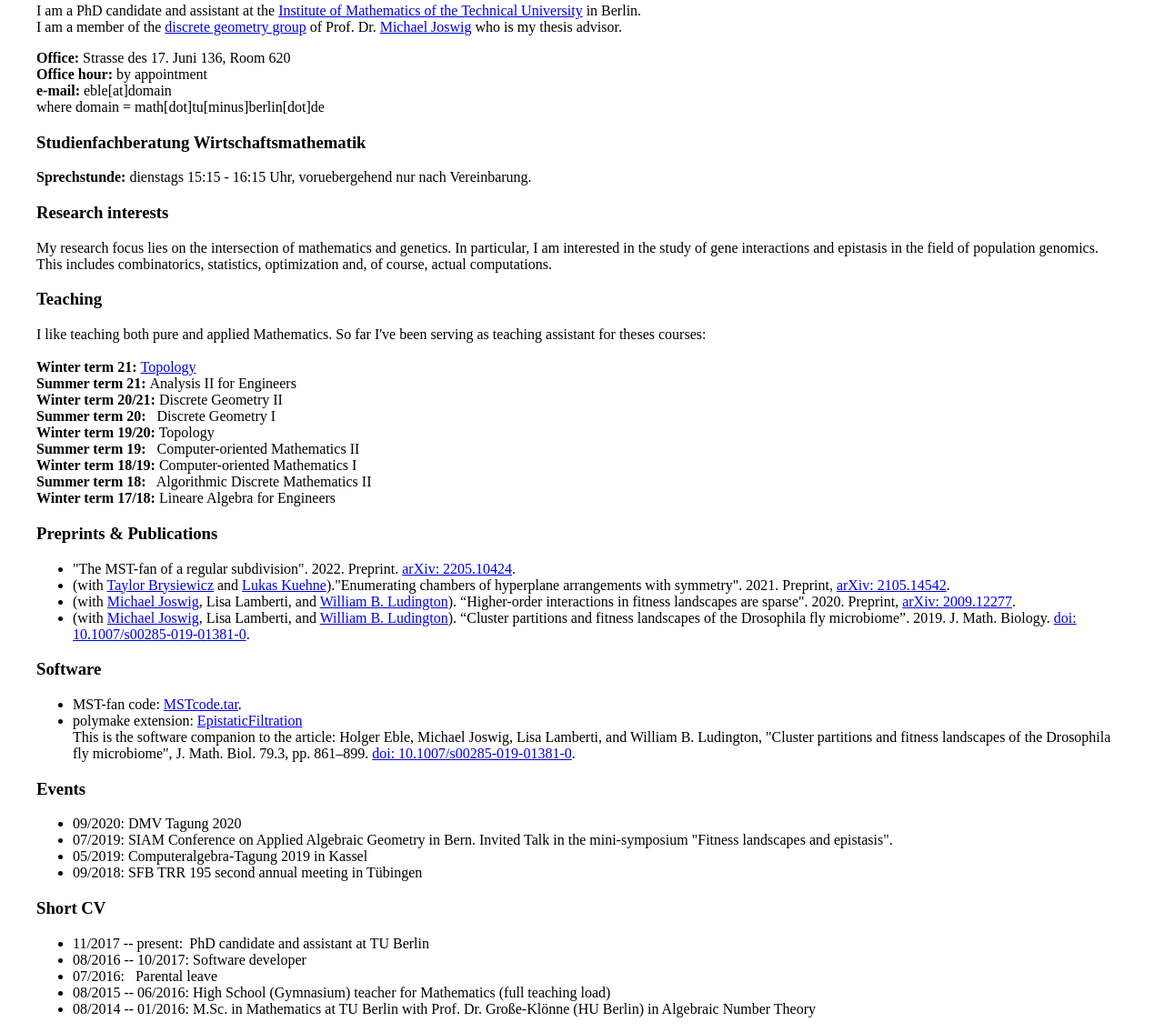
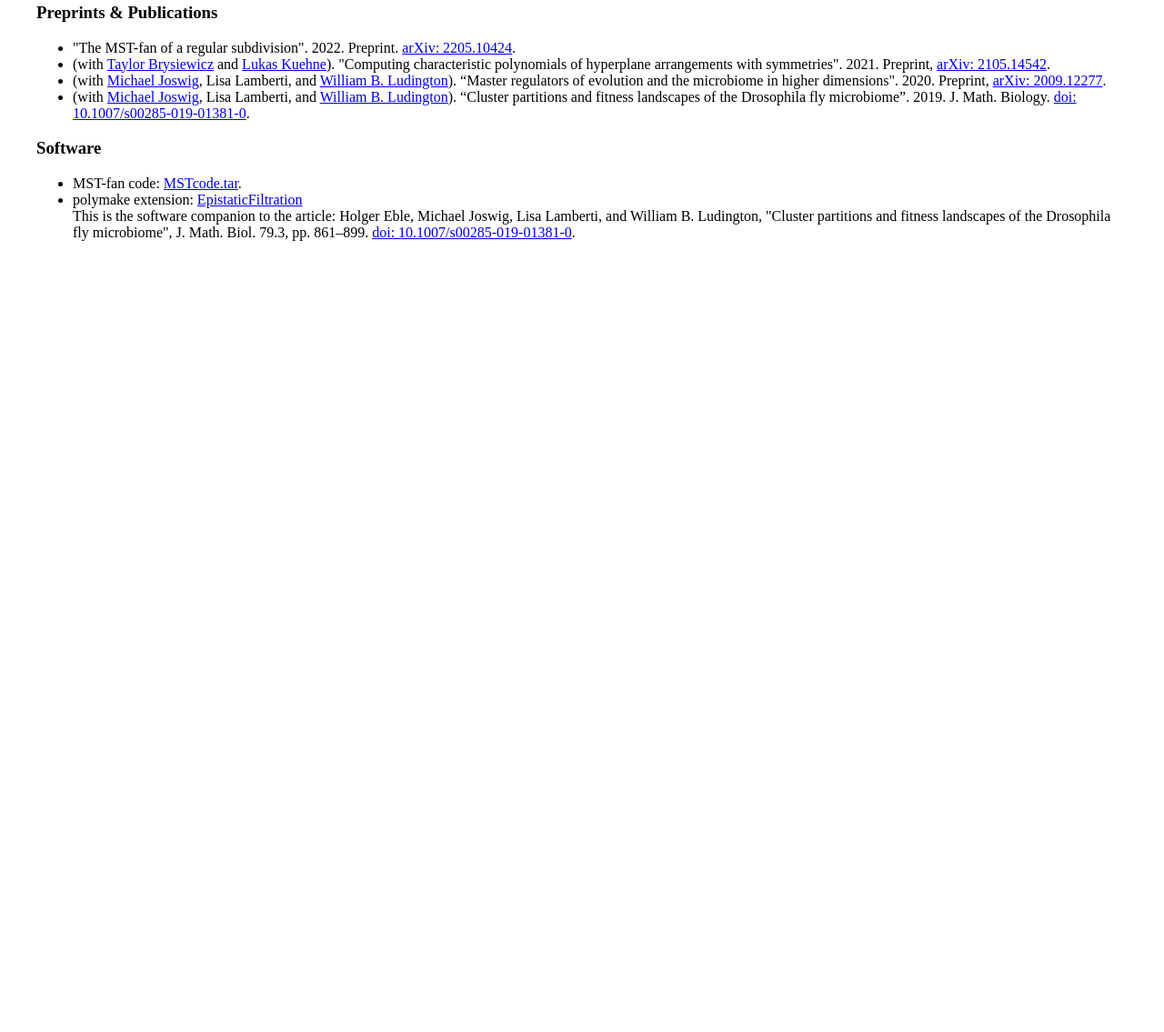
Before and after one commit to holgereble/holgereble.github.io, a plain HTML site: page index.html in a window 1280 px wide. Shown: the part 64-1199 px from the top of the page at 91% size. After the commit the page ends 800 px from the top, so only its background shows below. Drawn offline with Linux system fonts and the light colour scheme.

Commit message:
index.html

```diff
--- a/index.html
+++ b/index.html
@@ -11,48 +11,12 @@
       <h2>Homepage of Holger Eble</h2>
 
 
-      <p>I am a PhD candidate and assistant at the <a href="http://www.math.tu-berlin.de/menue/home/">Institute of Mathematics of the
-          Technical University</a> in Berlin. <br> I am a member of the <a href="https://www.math.tu-berlin.de/fachgebiete_ag_diskalg/fg_diskrete_mathematik_geometrie/v-menue/diskrete_mathematik_geometrie/">discrete
-      geometry group</a> of Prof. Dr. <a href="http://page.math.tu-berlin.de/~joswig/">Michael Joswig</a> who is my thesis advisor.
-
-      </p><p><b>Office:</b> Strasse des 17. Juni 136, Room 620<br>
-      <b>Office hour:</b> by appointment<br>
-      <b>e-mail:</b> eble[at]domain<br>
-      where domain = math[dot]tu[minus]berlin[dot]de<br>
-      </p>
-
-      <h3 id="Studienfachberatung">Studienfachberatung Wirtschaftsmathematik</h3>
-      <p>
-      <b>Sprechstunde:</b> dienstags 15:15 - 16:15 Uhr, voruebergehend nur nach Vereinbarung.
-      </p>
-
-      <h3 id="researchInterests">Research interests</h3>
-      <p>
-         My research focus lies on the intersection of mathematics and genetics. In particular, I am interested in the study of gene interactions and epistasis in the field of population genomics. This includes combinatorics, statistics, optimization and, of course, actual computations.
-      </p>
-
-      <h3 id="Teching">Teaching</h3>
-      <p>
-      I like teaching both pure and applied Mathematics. So far I've been serving as teaching assistant for theses courses:<br><br>
-
-      <b>Winter term 21:</b>&nbsp;<a href="TopologieWS21/topologiews21.html">Topology</a> <br>
-      <b>Summer term 21:</b>&nbsp;Analysis II for Engineers <br>
-      <b>Winter term 20/21:</b>&nbsp;Discrete Geometry II <br>
-      <b>Summer term 20:</b>&nbsp;&nbsp; Discrete Geometry I <br>
-      <b>Winter term 19/20:</b> Topology <br>
-      <b>Summer term 19:</b>&nbsp;&nbsp; Computer-oriented Mathematics II <br>
-      <b>Winter term 18/19:</b> Computer-oriented Mathematics I <br>
-      <b>Summer term 18:</b>&nbsp;&nbsp;  Algorithmic Discrete Mathematics II <br>
-      <b>Winter term 17/18:</b> Lineare Algebra for Engineers <br>
-      </p>
-
-
-
       <h3 id="publications">Preprints & Publications</h3>
         <ul>
             <li> "The MST-fan of a regular subdivision". 2022. Preprint. <a href="https://arxiv.org/abs/2205.10424">arXiv: 2205.10424</a>.
-            <li> (with <a href="https://sites.google.com/view/taylorbrysiewicz/home">Taylor Brysiewicz</a> and <a href="https://personal-homepages.mis.mpg.de/kuhne/">Lukas Kuehne</a>)."Enumerating chambers of hyperplane arrangements with symmetry". 2021. Preprint, <a href="https://arxiv.org/abs/2105.14542">arXiv: 2105.14542</a>.
-            <li> (with <a href="http://page.math.tu-berlin.de/~joswig/">Michael Joswig</a>, Lisa Lamberti, and <a href="https://carnegiescience.edu/scientist/william-ludington">William B. Ludington</a>). “Higher-order interactions in fitness landscapes are sparse". 2020. Preprint, <a href="https://arxiv.org/abs/2009.12277">arXiv: 2009.12277</a>.
+            <li> (with <a href="https://sites.google.com/view/taylorbrysiewicz/home">Taylor Brysiewicz</a> and <a href="https://personal-homepages.mis.mpg.de/kuhne/">Lukas Kuehne</a>). "Computing characteristic polynomials of hyperplane arrangements with symmetries". 2021. Preprint, <a href="https://arxiv.org/abs/2105.14542">arXiv: 2105.14542</a>.
+            <li> (with <a href="http://page.math.tu-berlin.de/~joswig/">Michael Joswig</a>, Lisa Lamberti, and <a href="https://carnegiescience.edu/scientist/william-ludington">William B. Ludington</a>). “Master regulators of evolution and the microbiome in
+higher dimensions". 2020. Preprint, <a href="https://arxiv.org/abs/2009.12277">arXiv: 2009.12277</a>.
             <li> (with <a href="http://page.math.tu-berlin.de/~joswig/">Michael Joswig</a>, Lisa Lamberti, and <a href="https://carnegiescience.edu/scientist/william-ludington">William B. Ludington</a>). “Cluster partitions and fitness landscapes of the Drosophila fly microbiome”. 2019. J. Math. Biology. <a href="https://link.springer.com/article/10.1007%2Fs00285-019-01381-0">doi: 10.1007/s00285-019-01381-0</a>.
         </ul>
 
@@ -69,7 +33,7 @@
              </li>
 
          </ul>
-
+<!--
          <h3 id="events">Events</h3>
          <ul>
              <li>09/2020: DMV Tagung 2020 </li>
@@ -77,17 +41,7 @@
              <li>05/2019: Computeralgebra-Tagung 2019 in Kassel </li>
              <li>09/2018: SFB TRR 195 second annual meeting in Tübingen </li>
          </ul>
-
-
-      <h3 id="cv">Short CV</h3>
-         <ul>
-            <li>11/2017 -- present: &thinsp;PhD candidate and assistant at TU Berlin</li>
-            <li>08/2016 -- 10/2017: Software developer</li>
-            <li>07/2016: &nbsp;&nbsp;Parental leave</li>
-            <li>08/2015 -- 06/2016: High School (Gymnasium) teacher for Mathematics (full teaching load)</li>
-            <li>08/2014 -- 01/2016: M.Sc. in Mathematics at TU Berlin with Prof. Dr. Große-Klönne (HU Berlin) in  Algebraic Number Theory</li>
-
-         </ul>
+-->
 
 
 
```
